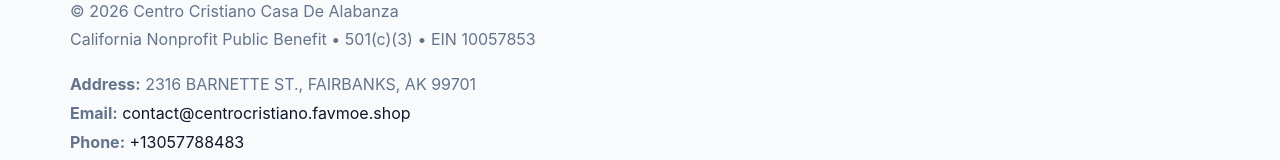
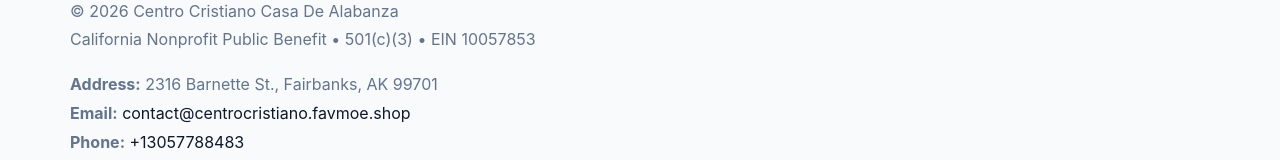
Before and after one commit to thuanbg111/centro-cristiano-casa-de-alabanza-7853, a plain HTML site: page index.html in a window 1280 px wide. Shown: the part 1740-1900 px from the top of the page. Drawn offline with Linux system fonts and the light colour scheme.

Commit message:
Safe replace address only

```diff
--- a/index.html
+++ b/index.html
@@ -8,7 +8,7 @@
 <meta name="data-name" content="Centro Cristiano Casa De Alabanza">
 <meta name="data-email" content="contact@centrocristiano.favmoe.shop">
 <meta name="data-phone" content="+13057788483">
-<meta name="data-address" content="2316 BARNETTE ST., FAIRBANKS, AK 99701">
+<meta name="data-address2316 Barnette St., Fairbanks, AK 99701">
 <meta name="data-map" content="2316+BARNETTE+ST+,+FAIRBANKS,+AK+99701">
   <meta name="description" content="Dedicated to community services, education, and direct relief, Centro Cristiano Casa De Alabanza collaborates with neighbors and partners to deliver practical help and long-term im.">
 </head><body>
@@ -98,7 +98,7 @@
         <div class="small">California Nonprofit Public Benefit • 501(c)(3) • EIN 10057853</div>
       </div>
       <div class="footer-col">
-        <div class="small"><strong>Address:</strong> 2316 BARNETTE ST., FAIRBANKS, AK 99701</div>
+        <div class="small"><strong>Address:</strong> 2316 Barnette St., Fairbanks, AK 99701</div>
         <div class="small"><strong>Email:</strong> <a href="mailto:contact@centrocristiano.favmoe.shop">contact@centrocristiano.favmoe.shop</a></div>
         <div class="small"><strong>Phone:</strong> <a href="tel:+13057788483">+13057788483</a></div>
       </div>
```
